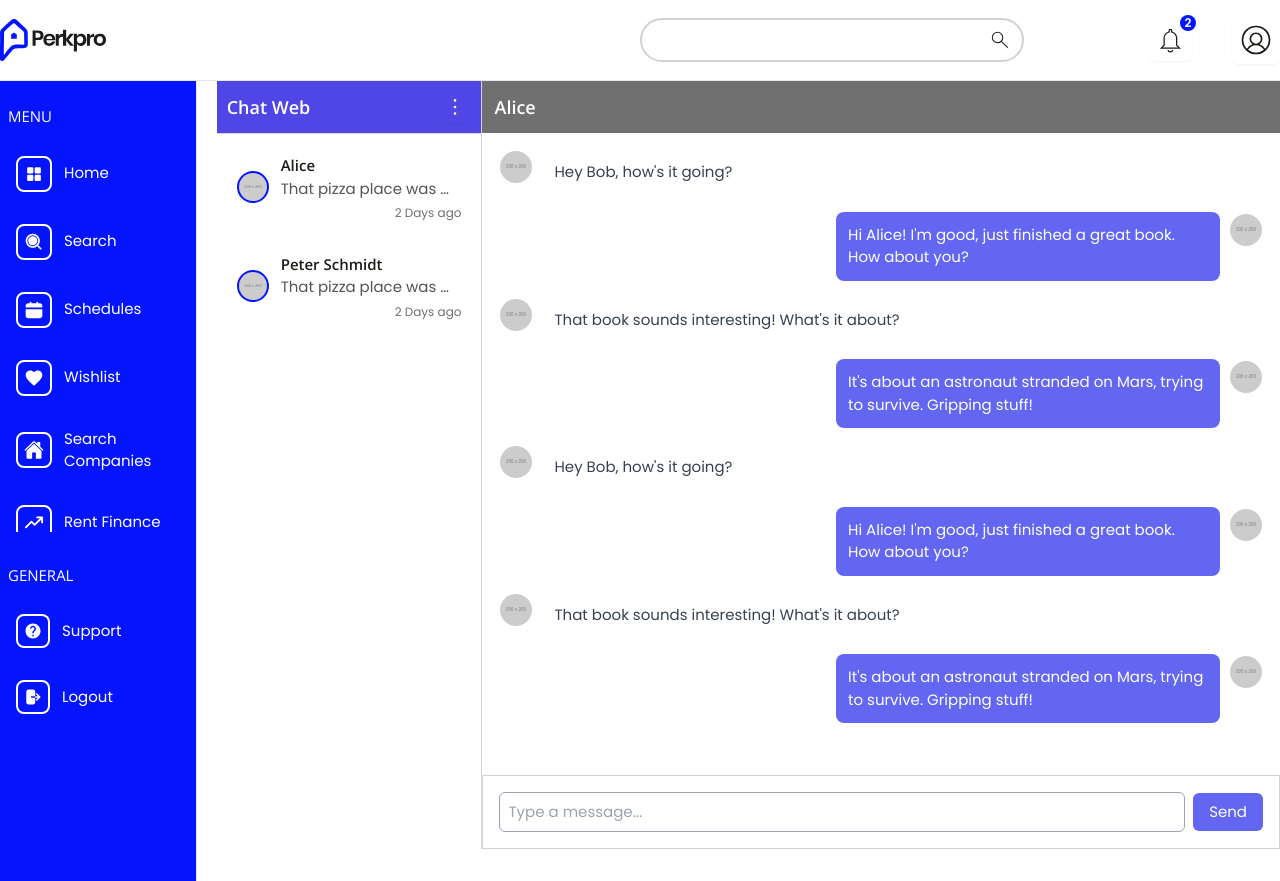
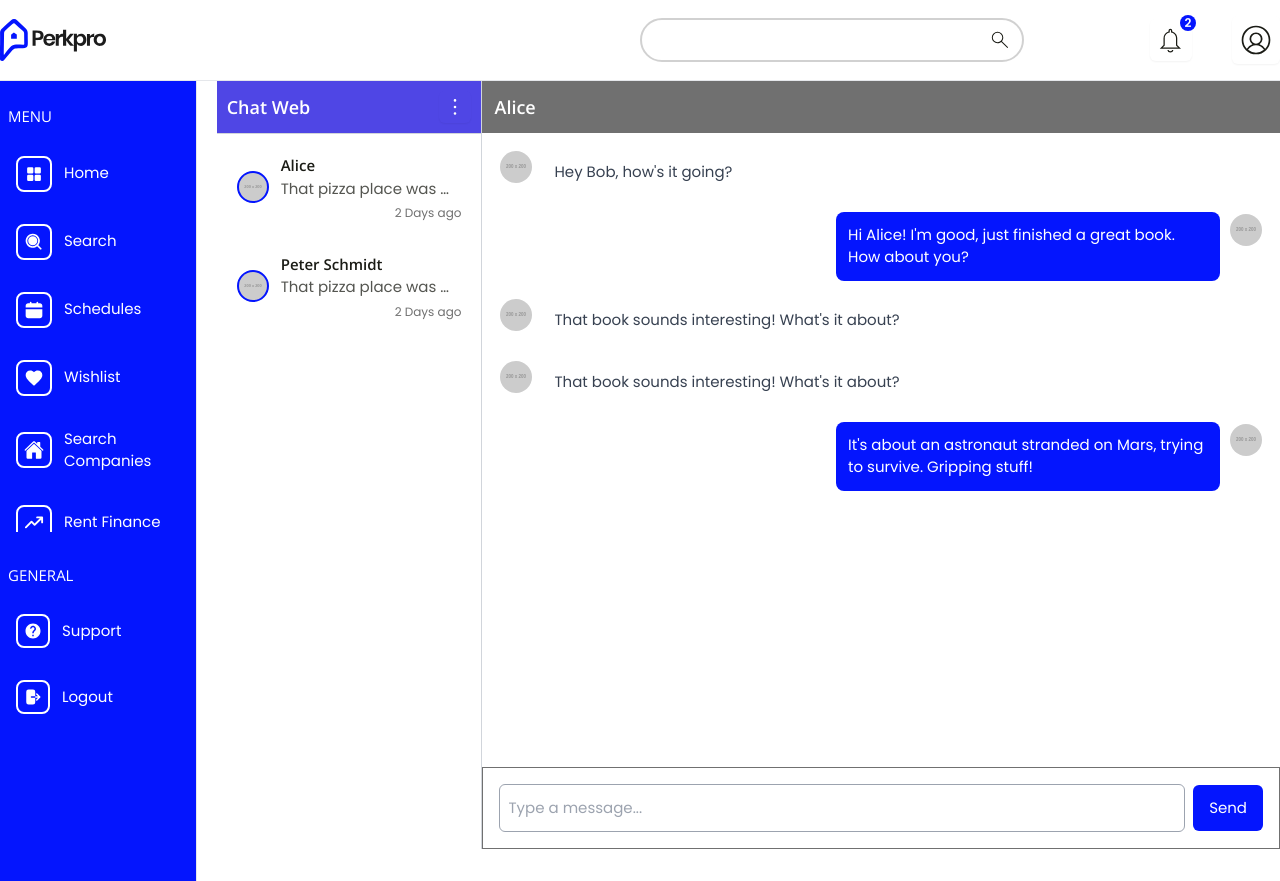
Before and after one commit to ryanfavour4/perkpro-webapp, a React (Vite) app: page /tenant/chat in a window 1280 px wide. Built offline with nearby package versions, Linux system fonts and the light colour scheme; a web font is replaced by a local one; what tailwind-clip-path would draw is missing.

Commit message:
feat: Update chat UI with user list and message styling improvements

```diff
--- a/src/pages/tenant/chat/index.tsx
+++ b/src/pages/tenant/chat/index.tsx
@@ -80,6 +80,7 @@ export function ChatsMainContent() {
 
                     {/* <!-- Contact List --> */}
                     <div className="overflow-y-auto h-screen p-3 mb-9 pb-20">
+                        {/* CHAT LIST USERS */}
                         <div className="flex items-center mb-4 cursor-pointer hover:bg-gray-100 p-2 rounded-md">
                             <img
                                 src="https://placehold.co/200x/ffa8e4/ffffff.svg?text=ʕ•́ᴥ•̀ʔ&font=Lato"
@@ -98,6 +99,7 @@ export function ChatsMainContent() {
                             </div>
                         </div>
 
+                        {/* CHAT LIST USERS */}
                         <div className="flex items-center mb-4 cursor-pointer hover:bg-gray-100 p-2 rounded-md">
                             <img
                                 src="https://placehold.co/200x/ffa8e4/ffffff.svg?text=ʕ•́ᴥ•̀ʔ&font=Lato"
@@ -126,7 +128,7 @@ export function ChatsMainContent() {
                     </header>
 
                     {/* <!-- Chat Messages --> */}
-                    <div className="h-screen overflow-y-auto p-4 pb-36">
+                    <div className="h-screen overflow-y-auto p-4 pb-48">
                         {/* <!-- Incoming Message --> */}
                         <div className="flex mb-4 cursor-pointer">
                             <div className="w-9 h-9 rounded-full flex items-center justify-center mr-2">
@@ -145,7 +147,7 @@ export function ChatsMainContent() {
 
                         {/* <!-- Outgoing Message --> */}
                         <div className="flex justify-end mb-4 cursor-pointer">
-                            <div className="flex max-w-96 bg-indigo-500 text-white rounded-lg p-3 gap-3">
+                            <div className="flex max-w-96 bg-primary-100 text-white rounded-lg p-3 gap-3">
                                 <p>
                                     Hi Alice! I'm good, just finished a great
                                     book. How about you?
@@ -177,55 +179,6 @@ export function ChatsMainContent() {
                             </div>
                         </div>
 
-                        {/* <!-- Outgoing Message --> */}
-                        <div className="flex justify-end mb-4 cursor-pointer">
-                            <div className="flex max-w-96 bg-indigo-500 text-white rounded-lg p-3 gap-3">
-                                <p>
-                                    It's about an astronaut stranded on Mars,
-                                    trying to survive. Gripping stuff!
-                                </p>
-                            </div>
-                            <div className="w-9 h-9 rounded-full flex items-center justify-center ml-2">
-                                <img
-                                    src="https://placehold.co/200x/b7a8ff/ffffff.svg?text=ʕ•́ᴥ•̀ʔ&font=Lato"
-                                    alt="My Avatar"
-                                    className="w-8 h-8 rounded-full"
-                                />
-                            </div>
-                        </div>
-                        {/* <!-- Incoming Message --> */}
-                        <div className="flex mb-4 cursor-pointer">
-                            <div className="w-9 h-9 rounded-full flex items-center justify-center mr-2">
-                                <img
-                                    src="https://placehold.co/200x/ffa8e4/ffffff.svg?text=ʕ•́ᴥ•̀ʔ&font=Lato"
-                                    alt="User Avatar"
-                                    className="w-8 h-8 rounded-full"
-                                />
-                            </div>
-                            <div className="flex max-w-96 bg-white rounded-lg p-3 gap-3">
-                                <p className="text-gray-700">
-                                    Hey Bob, how's it going?
-                                </p>
-                            </div>
-                        </div>
-
-                        {/* <!-- Outgoing Message --> */}
-                        <div className="flex justify-end mb-4 cursor-pointer">
-                            <div className="flex max-w-96 bg-indigo-500 text-white rounded-lg p-3 gap-3">
-                                <p>
-                                    Hi Alice! I'm good, just finished a great
-                                    book. How about you?
-                                </p>
-                            </div>
-                            <div className="w-9 h-9 rounded-full flex items-center justify-center ml-2">
-                                <img
-                                    src="https://placehold.co/200x/b7a8ff/ffffff.svg?text=ʕ•́ᴥ•̀ʔ&font=Lato"
-                                    alt="My Avatar"
-                                    className="w-8 h-8 rounded-full"
-                                />
-                            </div>
-                        </div>
-
                         {/* <!-- Incoming Message --> */}
                         <div className="flex mb-4 cursor-pointer">
                             <div className="w-9 h-9 rounded-full flex items-center justify-center mr-2">
@@ -245,7 +198,7 @@ export function ChatsMainContent() {
 
                         {/* <!-- Outgoing Message --> */}
                         <div className="flex justify-end mb-4 cursor-pointer">
-                            <div className="flex max-w-96 bg-indigo-500 text-white rounded-lg p-3 gap-3">
+                            <div className="flex max-w-96 bg-primary-100 text-white rounded-lg p-3 gap-3">
                                 <p>
                                     It's about an astronaut stranded on Mars,
                                     trying to survive. Gripping stuff!
@@ -262,14 +215,14 @@ export function ChatsMainContent() {
                     </div>
 
                     {/* <!-- Chat Input --> */}
-                    <footer className="bg-white border border-gray-300 p-4 absolute bottom-0 w-full">
+                    <footer className="bg-white border border-dark-50 p-4 absolute bottom-0 w-full">
                         <div className="flex items-center">
                             <input
                                 type="text"
                                 placeholder="Type a message..."
-                                className="w-full p-2 rounded-md border border-gray-400 focus:outline-none focus:border-blue-500"
+                                className="w-full p-2 py-3 rounded-md border border-gray-400 focus:outline-none focus:border-primary-100"
                             />
-                            <button className="bg-indigo-500 text-white px-4 py-2 rounded-md ml-2">
+                            <button className="bg-primary-100 text-white px-4 py-3 rounded-md ml-2">
                                 Send
                             </button>
                         </div>
```
